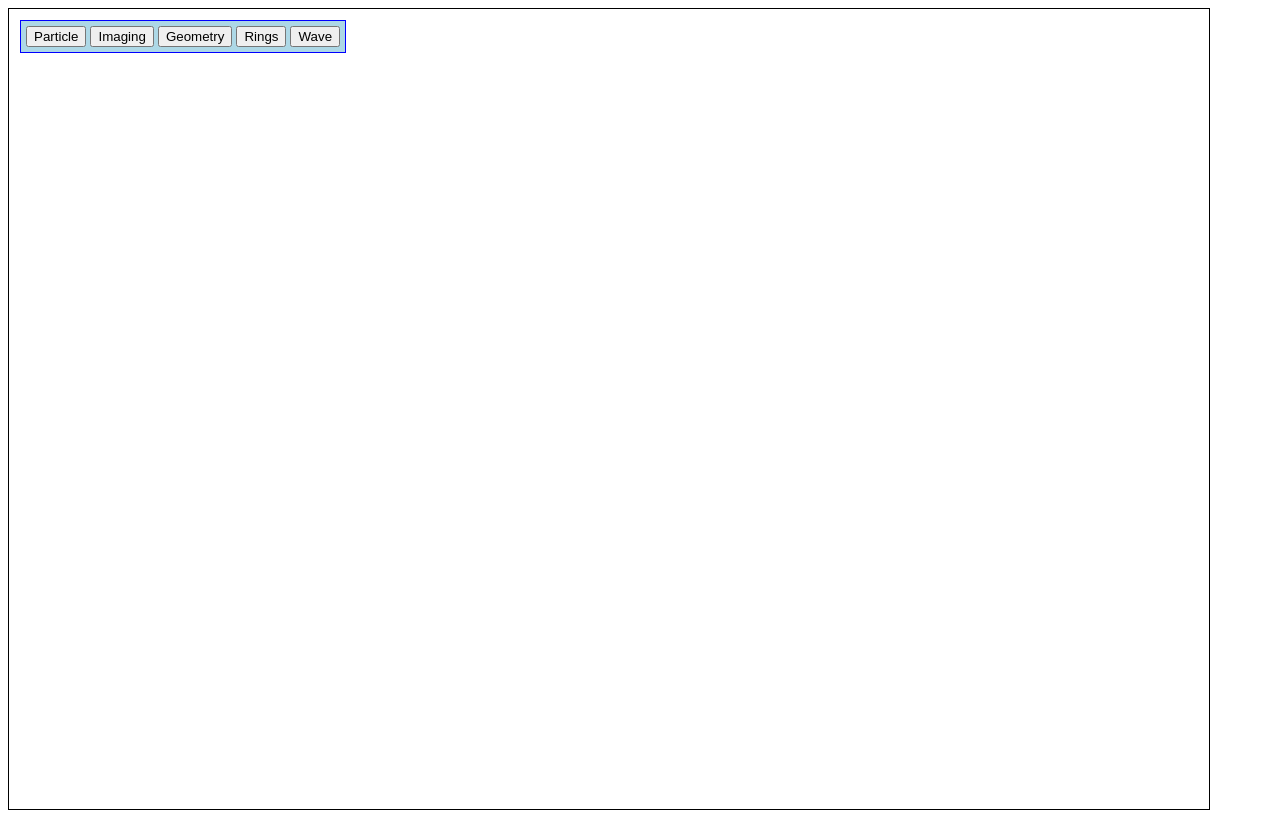
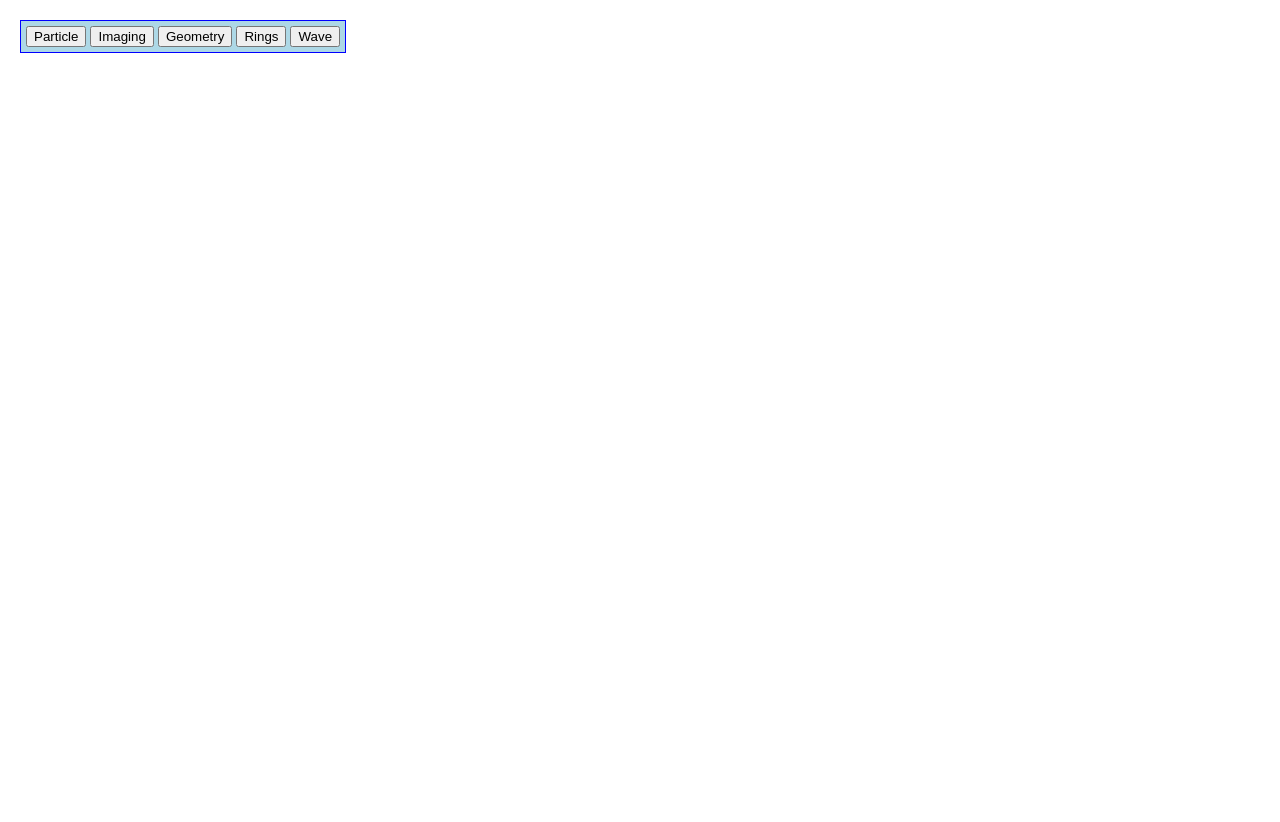
Before and after one commit to conormcneil/d3-force-layout-tutorial, a website: page index.html in a window 1280 px wide. After the commit the page ends 800 px from the top, so only its background shows below. Drawn offline with nearby package versions, Linux system fonts and the light colour scheme.

Commit message:
viewport is entire document window

```diff
--- a/index.html
+++ b/index.html
@@ -14,9 +14,14 @@
 </head>
 
 <style>
-
+body {
+    margin: 0;
+    padding: 0;
+}
 svg {
-    border: 1px solid black;
+    margin: 0;
+    padding: 0;
+    /*border: 1px solid black;*/
 }
 
 .link {
--- a/js/data-vis.js
+++ b/js/data-vis.js
@@ -1,6 +1,6 @@
-var width = 1200,
-height = 800,
-radius = 10;
+var width = $(document).width() - 10,
+    height = $(document).height() - 10,
+    radius = 10;
 
 var svg = d3.select('body').append('svg')
 .attr('width',width)
@@ -12,8 +12,7 @@ function initForce() {
 
     var force = d3.layout.force()
         .charge(-2000)
-        .linkDistance(35)
-        .linkStrength(0.25)
+        .linkStrength(0.75)
         .size([width, height]);
 
     var links = svg.selectAll('.link')
```
